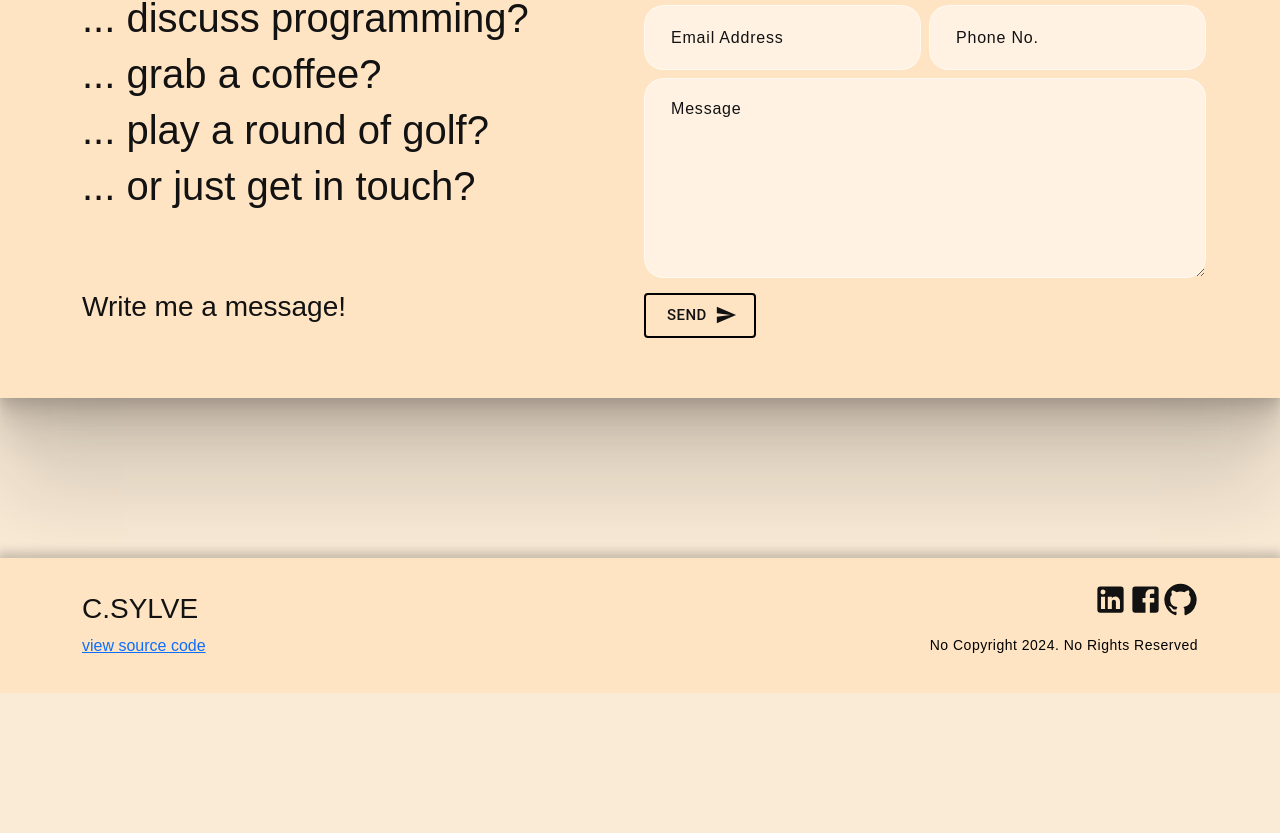
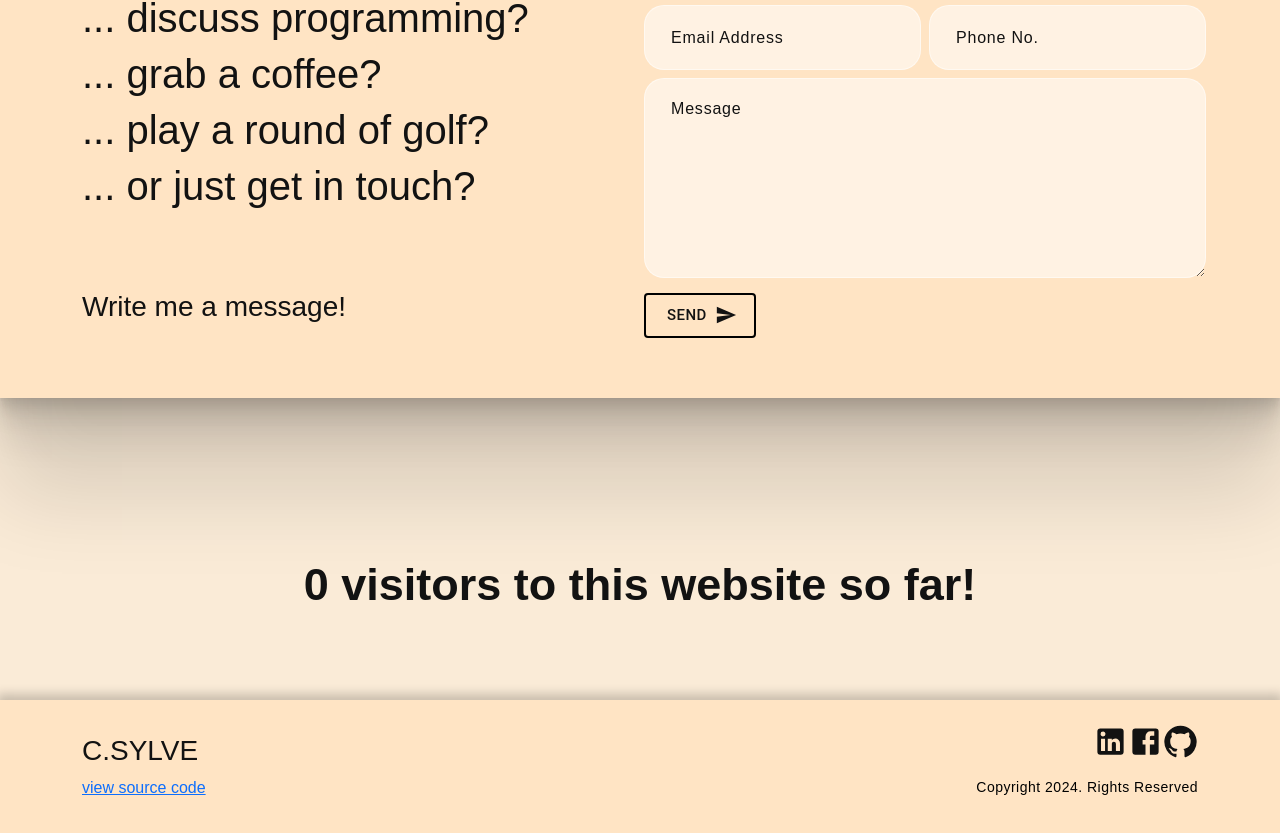
Before and after one commit to christoffersylve/personal-website, a React (Create React App) app: page / in a window 1280 px wide. Shown: the part 4718-5551 px from the top of the page. Before the commit the page ends 5411 px from the top, so only its background shows below. Built offline with nearby package versions, Linux system fonts and the light colour scheme; no server answers.

Commit message:
Visitor counter added

```diff
--- a/src/App.css
+++ b/src/App.css
@@ -130,6 +130,7 @@ span.navbar-text {
     gap: 10px;
     margin-left: 0px;
 }
+
 .social-icon a {
     width: 42px;
     height: 42px;
@@ -790,6 +791,20 @@ nav.navbar .navbar-toggler[aria-expanded="true"] .navbar-toggler-icon {
   margin-top: 10vh;
 }
 
+/************ Counter Css ************/
+
+.visitor-counter {
+  display: flex;
+  justify-content: center;
+  margin: 10svh;
+}
+
+.visitor-counter h2 {
+  font-size: 45px;
+  font-weight: 700;
+  text-align: center;
+}
+
 /* top right bottom left */
 /************ Footer Css ************/
 .footer {
--- a/src/App.js
+++ b/src/App.js
@@ -4,6 +4,7 @@ import { NavBar } from './components/NavBar';
 import { Banner } from './components/Banner';
 import { Skills } from './components/Skills';
 import { Personal } from './components/Personal';
+import { VisitorCounter } from './components/visitorCounter';
 import { Footer } from './components/Footer';
 import { Contact } from './components/Contact';
 import { Education } from './components/Education';
@@ -20,6 +21,7 @@ function App() {
       <Experience/>
       <Personal/>
       <Contact/>
+      <VisitorCounter/>
       <Footer/>
     </div>
   );
--- a/src/components/Banner.js
+++ b/src/components/Banner.js
@@ -14,10 +14,8 @@ export const Banner = () => {
     const [text, setText] = useState('');
     const [delta, setDelta] = useState(100- Math.random() * 100);
     const period = 1000;
-    const [qc, setQc] = useState(0);
 
     let count = 0;
-
 
     const toRotate = [ "programming","studying", " working on a side project", "coding up this website", "listening to music", "hanging out with friends :)", "struggling with css :("];
 
--- a/src/components/Footer.js
+++ b/src/components/Footer.js
@@ -3,9 +3,30 @@ import LinkedInIcon from '@mui/icons-material/LinkedIn';
 import FacebookIcon from '@mui/icons-material/Facebook';
 import GitHubIcon from '@mui/icons-material/GitHub';
 import '../App.css';
+import { useEffect, useState } from "react";
+
 
 
 export const Footer = () => {
+
+  const [isLoaded, setIsLoaded] = useState(false);
+  const [visitorCount,setVisitorCount] = useState(0);
+
+  const URL = "https://api.api-ninjas.com/v1/counter?id=counter&hit=true";
+
+  useEffect(() => {
+    if(!isLoaded) {
+      setIsLoaded(true);
+      fetch(URL, {
+        method: "GET",
+        headers: { 'X-Api-Key': 'z2mDhJso2VClEhvrv0LqJg==TK2yhSuGYrLyve0d'},
+        contentType: 'application/json',
+      }).then((response) => response.json())
+      .then((json) => setVisitorCount(json.value));
+    }
+    console.log(visitorCount);
+  });
+
   return (
     <footer className="footer">
       <Container className="container">
@@ -20,7 +41,7 @@ export const Footer = () => {
                 <FacebookIcon href="https://www.facebook.com/christoffer.sylve.1/" alt=""  onClick={ () => window.open('https://www.facebook.com/christoffer.sylve.1/')} sx={{ cursor: 'pointer' }} fontSize="large"/>
                 <GitHubIcon  href="https://www.github.com/christoffersylve" alt=""  onClick={ () => window.open('https://www.github.com/christoffersylve')} sx={{ cursor: 'pointer' }} fontSize="large"/>
             </div>
-            <p>No Copyright 2024. No Rights Reserved</p>
+            <p>Copyright 2024. Rights Reserved</p>
           </Col>
         </Row>
       </Container>
--- /dev/null
+++ b/src/components/visitorCounter.js
@@ -0,0 +1,29 @@
+import '../App.css';
+import { useEffect, useState } from "react";
+
+export const VisitorCounter = () => {
+
+  const [isLoaded, setIsLoaded] = useState(false);
+  const [visitorCount,setVisitorCount] = useState(0);
+
+  const URL = "https://api.api-ninjas.com/v1/counter?id=counter&hit=true";
+
+  useEffect(() => {
+    if(!isLoaded) {
+      setIsLoaded(true);
+      fetch(URL, {
+        method: "GET",
+        headers: { 'X-Api-Key': 'z2mDhJso2VClEhvrv0LqJg==TK2yhSuGYrLyve0d'},
+        contentType: 'application/json',
+      }).then((response) => response.json())
+      .then((json) => setVisitorCount(json.value));
+    }
+    console.log(visitorCount);
+  });
+
+  return (
+    <div className='visitor-counter'>
+        <h2>{visitorCount} visitors to this website so far!</h2>
+    </div>
+  )
+}
--- a/src/index.js
+++ b/src/index.js
@@ -6,9 +6,7 @@ import reportWebVitals from './reportWebVitals';
 
 const root = ReactDOM.createRoot(document.getElementById('root'));
 root.render(
-  <React.StrictMode>
     <App />
-  </React.StrictMode>
 );
 
 // If you want to start measuring performance in your app, pass a function
```
